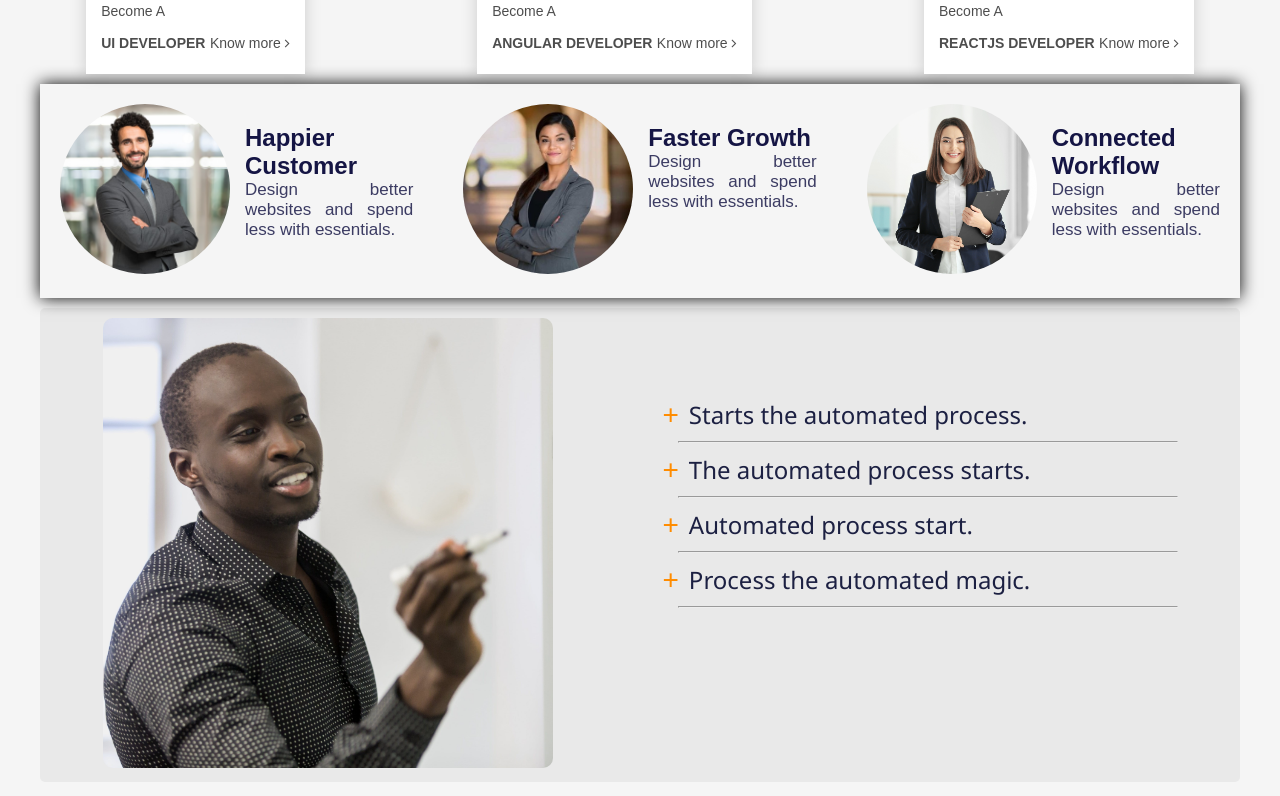
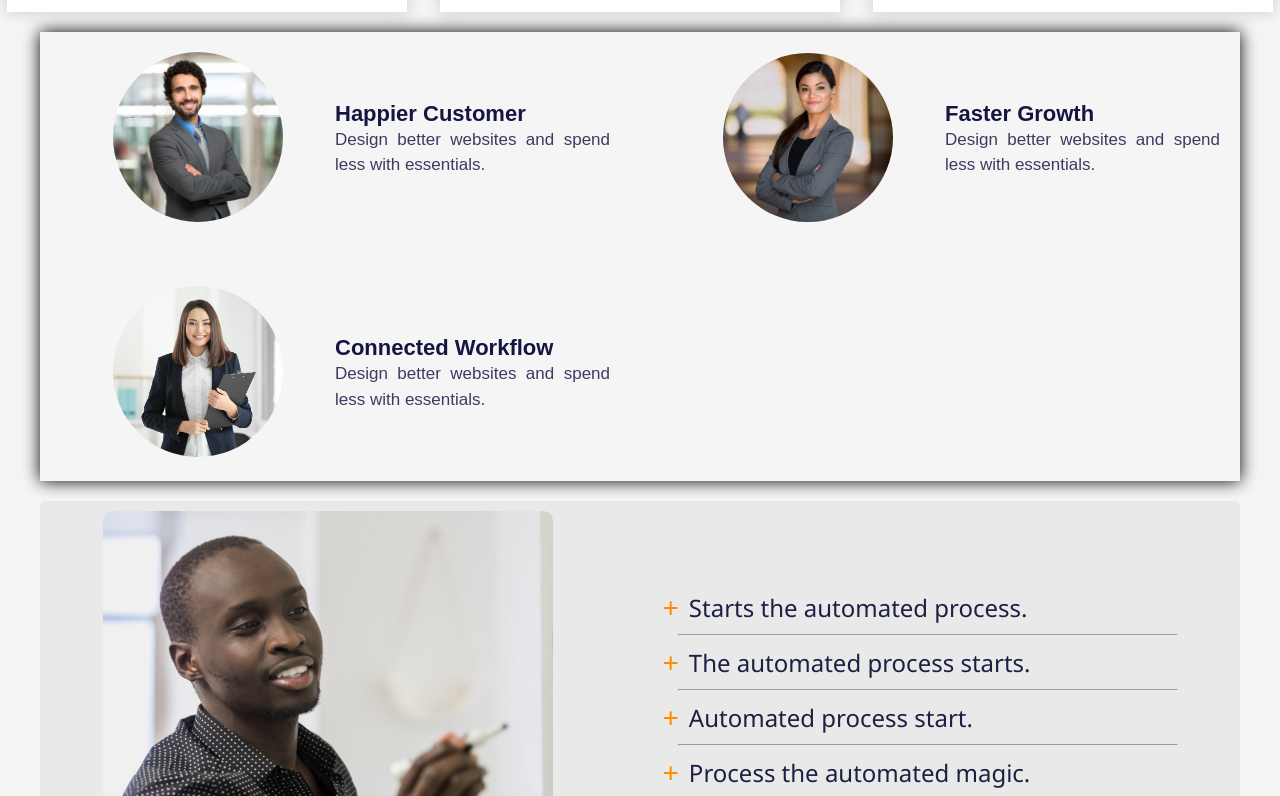
Before and after one commit to kaviarasan2818/MuraliSir-Project, a plain HTML site: page index.html in a window 1280 px wide. Shown: the part 584-1380 px from the top of the page. Drawn offline with Linux system fonts and the light colour scheme.

Commit message:
additional style added

```diff
--- a/css/style.css
+++ b/css/style.css
@@ -21,11 +21,12 @@ img{
     width: 100%;
 }
 nav ul{
-    grid-template-columns: repeat(6, 1fr);
+    grid-template-columns: repeat(auto-fit, minmax(70px,1fr));
+    gap: 20px;
     margin: 10px 0 0 0;
 }
 nav{
-    margin-left: 210px;
+    margin-left: 150px;
 }
 .menu ul li{
     text-align:center;
@@ -44,10 +45,10 @@ a:hover{
     color: darkorange;
 
 }
-.menu ul li:hover{
+/* .menu ul li:hover{
     background-color: rgb(167, 167, 167);
     border-radius: 5px;
-}
+} */
 .fa-angle-down{
     margin-left: 10px;
     text-decoration: none;
@@ -90,71 +91,78 @@ a:hover{
     height: 550px;
 } */
 
-/* Next to Banner */
+/* ----------------------------------Next to Banner--------------------------- */
 
-.nxt-banner{
-    margin: -43px 25px 0 25px;
-}
 .nxt-ban{
+    margin: -2.5rem 0 0 0;
     display: flex;
     flex-wrap: wrap;
     justify-content: space-around;
+    gap: 20px;
 }
 .nxt-ban span{
     font-size: 14px;
     color: rgba(0, 0, 0, 0.699);
 }
-.km{
-    margin: 15px 0 0 0;
-}
-.nb-card1, .nb-card2, .nb-card3{
-    display: flex;
+.ncard a{
+    display:flex;
     flex-wrap: wrap;
-    justify-content: space-between;
+    justify-content:space-between;
+    align-items: center;
     background-color: rgb(255, 255, 255);
-    padding: 15px;
-    column-gap: 150px;
-    line-height: 2;
-    /* box-shadow: ; */
+    padding: 15px 25px;
+    line-height: 1.5;
+    min-width: 200px;
+    width: 350px;
     box-shadow: 0 0 15px 1px rgba(0, 0, 0, 0.15);
 }
-.nb-card1:hover{
+.ncard a:hover{
     color: white;
-    background-color: aqua;
+    transform: scale(1.1,1.05);
+    margin-bottom: -3px;
+    line-height: 1.6;
+    transition: all .3s  linear;
+
+}
+.nb-card1 a:hover,.nb-card3 a:hover{
+    background:linear-gradient(rgb(45, 20, 114), rgb(20, 84, 136));
+}
+.nb-card2 a:hover{
+    background:linear-gradient(rgb(243, 102, 8), rgb(240, 168, 35));
+}
+.ncard a:hover span{
+    color: white;
 }
 
 /* ------------------------------Index page Block 1---------------------------- */
 
 .block1{
-    margin: 10px 40px;
+    margin: 20px 40px;
     display: grid;
-    grid-template-columns: repeat(3,1fr);
+    grid-template-columns: repeat(auto-fit, minmax(400px, 1fr));
+    grid-gap:20px;
     box-shadow: 0px 0px 16px 0;
-    gap: 10px;
 }
 .b1-card{
     display: grid;
-    grid-template-columns: repeat(2, 1fr);
+    grid-template-columns: repeat(auto-fit, minmax(100px, 1fr));
     padding: 20px;
-    z-index: -1;
-    gap: 15px;
+    min-width: 350px;
+    justify-items: center;
+    align-items: center;
 }
 .b1-card img{
     border-radius: 50%;
-    height: 170px;
     width: 170px;
 }
 .b1-card h3{
-    font-size: 24px;
+    font-size: 22px;
     color:rgb(21, 21, 68);
 }
 .b1-card p{
     color:rgba(21, 21, 68, 0.829);
     font-size:17px;
-}
-.b1-card-sec2{
-    position: relative;
-    top: 20px;
+    line-height: 1.5;
 }
 
 /* ------------------------------Index page Block 2---------------------------- */
@@ -219,8 +227,8 @@ a:hover{
 /* -------------------------------------------Footer Section------------------------------------ */
 .footer{
     display: grid;
-    margin: 15px 0 0 0;
-    grid-template-columns: repeat(4, 1fr);
+    grid-template-columns: repeat(auto-fit, minmax(300px,1fr));
+    gap: 25px;
     background-color: rgba(0, 0, 0, 0.76);
     padding: 23PX 0 15px 0;
 }
@@ -248,7 +256,7 @@ p{
     position: sticky;
     bottom: 0;
     display: grid;
-    grid-template-columns:repeat(3, 1fr);
+    grid-template-columns:repeat(auto-fit, minmax(250px,1fr));
     background-color: rgb(0, 0, 0);
     padding: 15PX 0 10px 0;
 }
@@ -267,7 +275,7 @@ p{
 }
 .cs a{
     padding: 0px;
-    margin: 0 0 0 -170px;
+    margin: 0 0 0 -220px;
 }
 .cs i{
     color: green;
```
